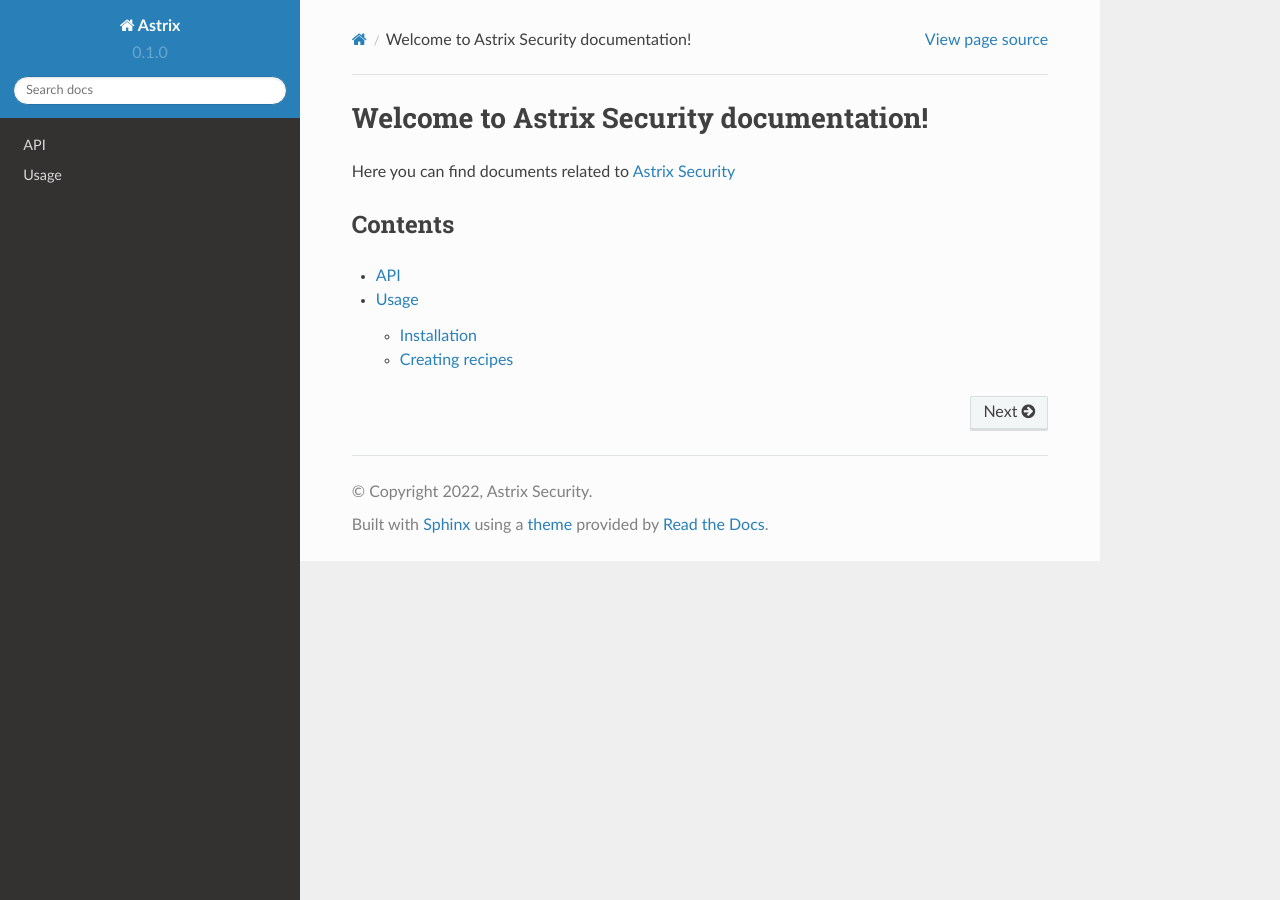
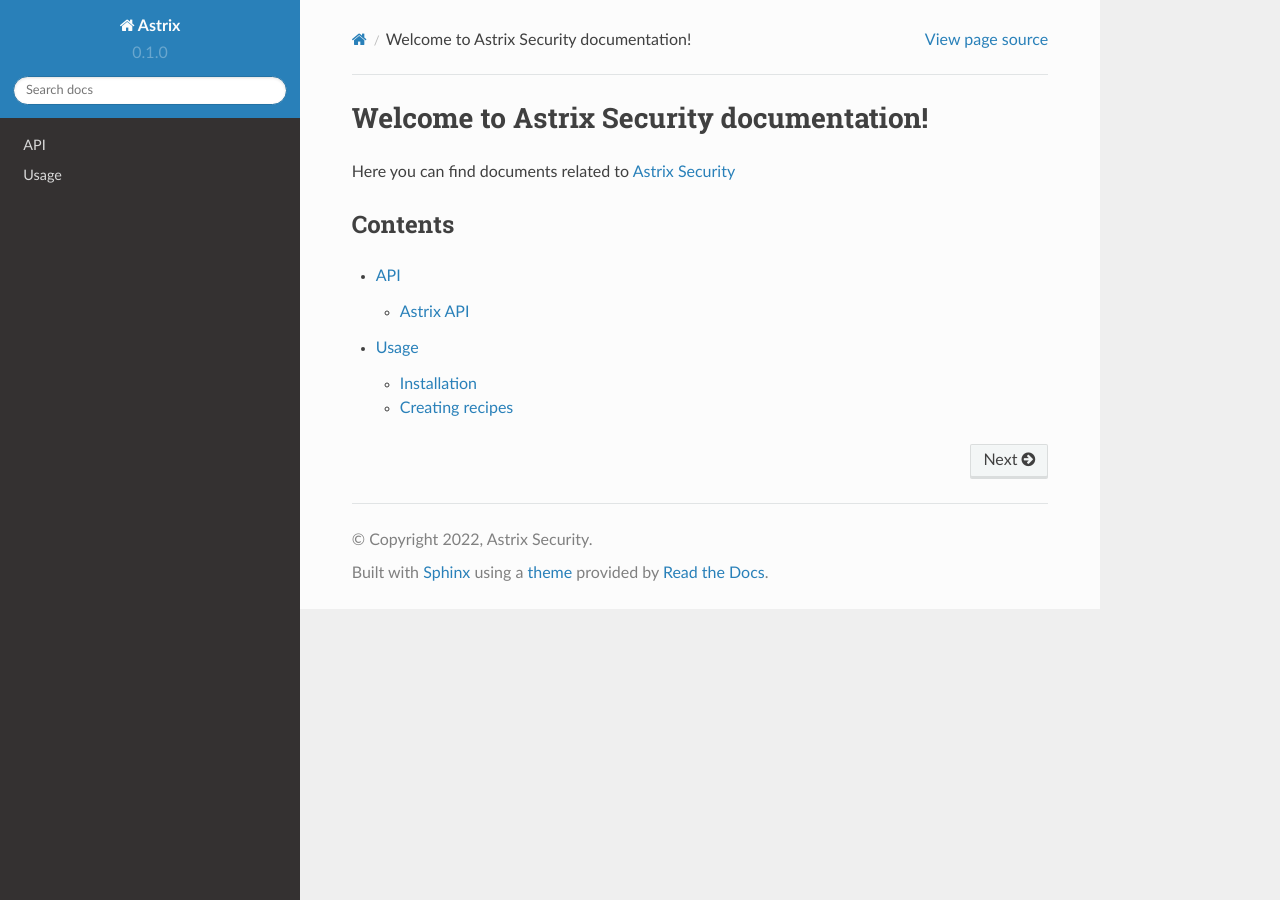
Before and after one commit to Offir-Z/docs, a Sphinx documentation site: the page built from docs/source/index.rst, in a window 1280 px wide. Built offline with Sphinx 7.4.7 and the Read the Docs theme 2.0.0, drawn with Linux system fonts in a browser that asks for light colours.

```diff
--- a/docs/source/api.rst
+++ b/docs/source/api.rst
@@ -4,4 +4,7 @@ API
 .. autosummary::
    :toctree: generated
 
-   lumache
+Astrix API
+----------
+
+Just text
```
